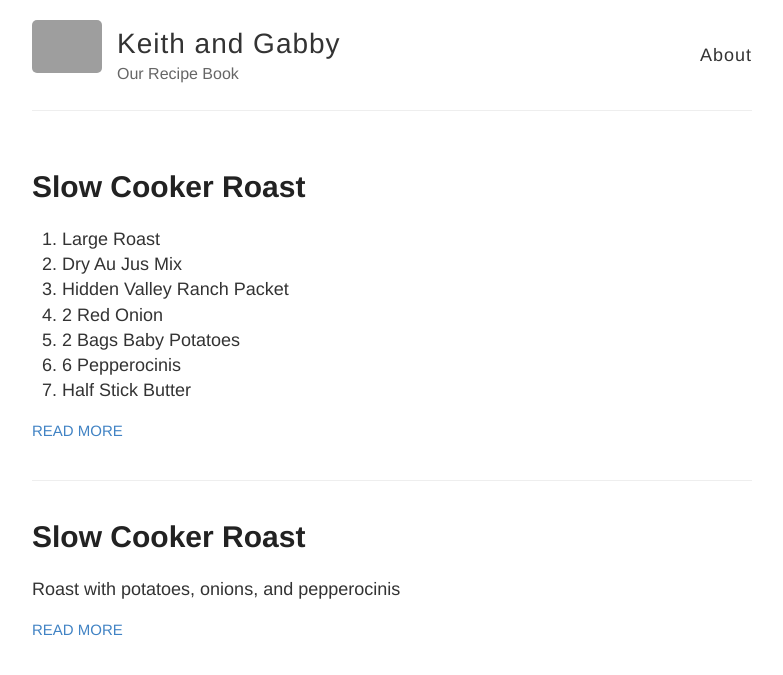
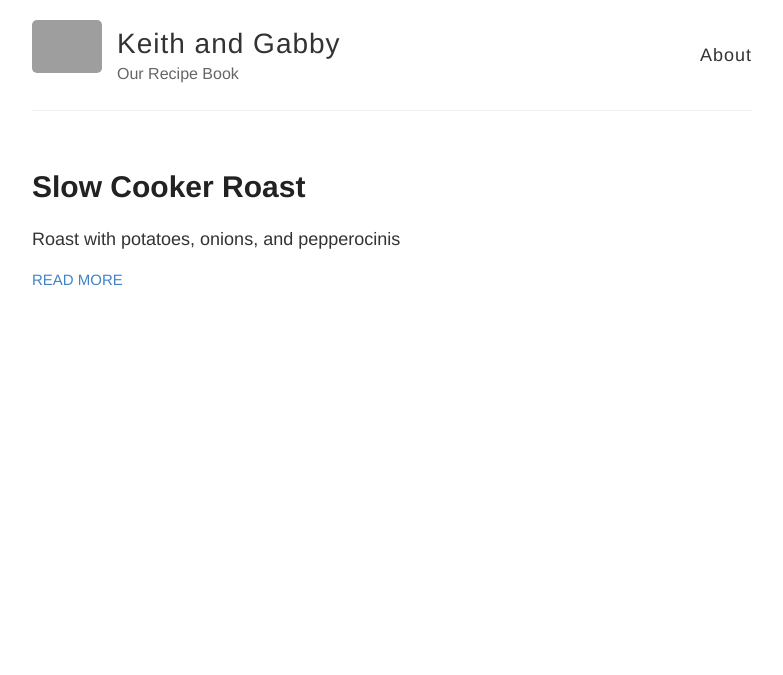
Before and after one commit to Kethku/Recipes, a Jekyll site: the page built from index.html, in a window 1280 px wide. Shown: the top 675 px of the page, without its empty margins (248-1031 px from the left). Built offline with Jekyll 4.4.1, drawn with Linux system fonts in a browser that asks for light colours; grey boxes are pictures that could not be loaded.

Commit message:
removed hello world file

```diff
--- a/_posts/2014-3-3-Hello-World.md
+++ /dev/null
@@ -1,21 +0,0 @@
----
-layout: post
-title: Slow Cooker Roast
----
-
-Roast with potatoes, onions, and pepperocinis
-
-1. Large Roast
-2. Dry Au Jus Mix
-3. Hidden Valley Ranch Packet
-4. 2 Red Onion
-5. 2 Bags Baby Potatoes
-6. 6 Pepperocinis
-7. Half Stick Butter
-
-## Instructions
-
-Place roast in crock pot. Pour packets on roast. Place baby potatoes in pot. Cut
-onion into quarters and add to pot. Add pepperocinis and butter. Cook on low 8-10
-hours or high for 4-6. Stir pot before adding salt and pepper as needed. Tear roast
-with fork.
```
Also changed, not shown: _posts/2018-1-6-Slow-Cooker-Roast.md (+2 -0 lines).
